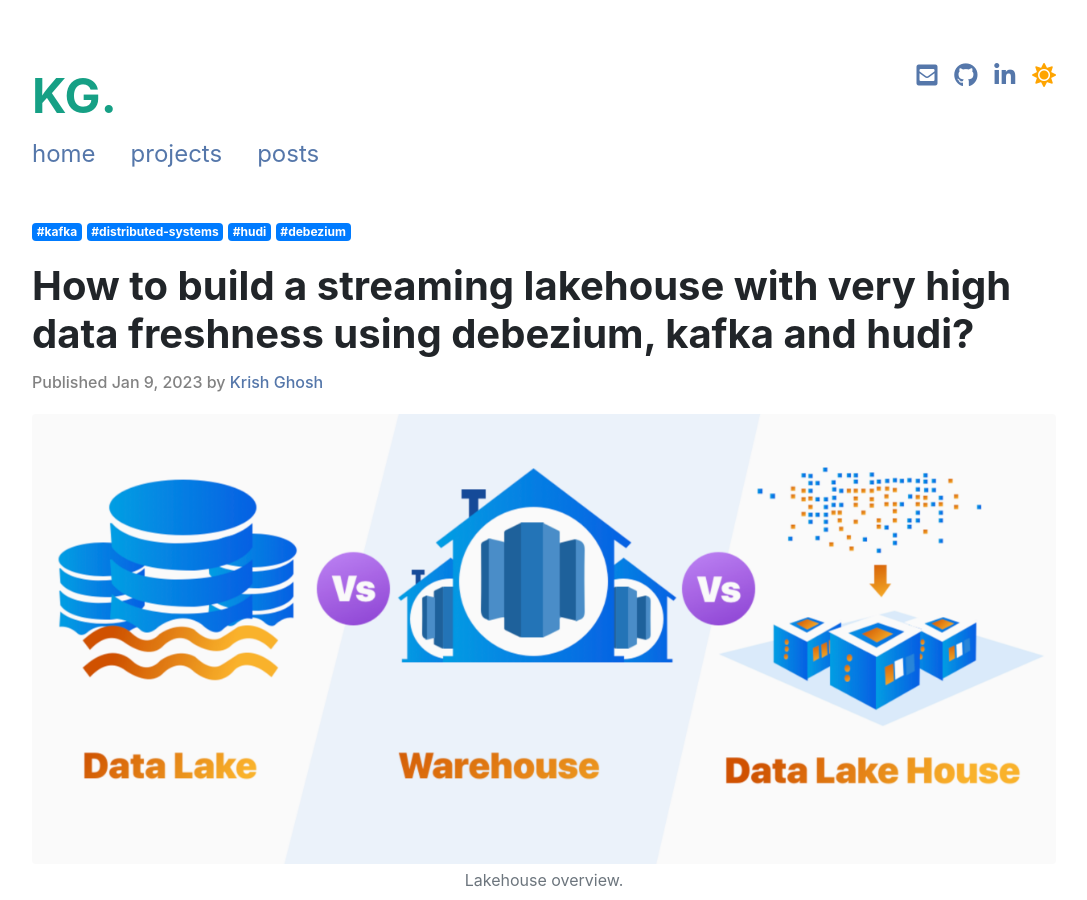
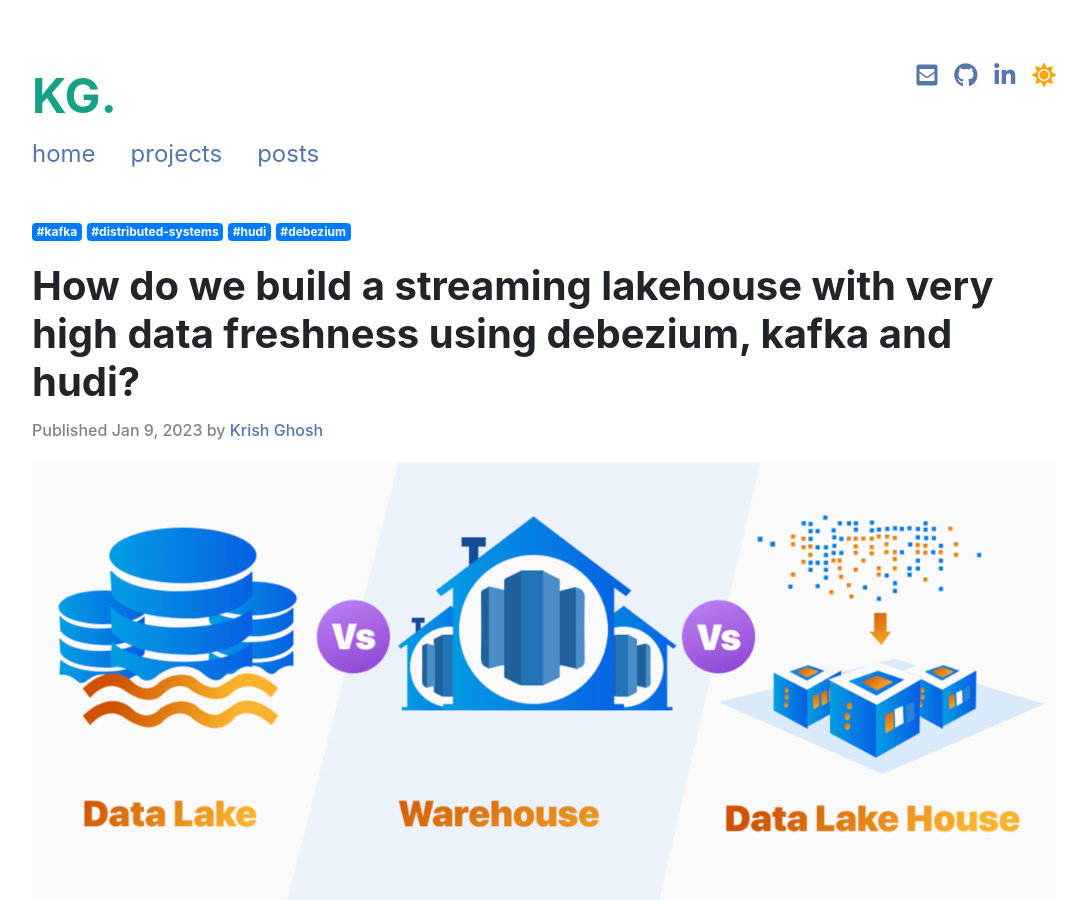
Before and after one commit to krishparadox/krishparadox.github.io, a Jekyll site: the page built from _posts/2023-01-09-lakehouse-streaming.md, in a window 1280 px wide and 900 px high. Shown: the whole window, without its empty margins (96-1183 px from the left). Built offline with Jekyll 4.4.1, drawn with Linux system fonts in a browser that asks for light colours; nearby versions of some CDN libraries; a style sheet for code colours, icons or effects is not loaded.

```diff
--- a/_posts/2023-01-09-lakehouse-streaming.md
+++ b/_posts/2023-01-09-lakehouse-streaming.md
@@ -1,6 +1,6 @@
 ---
 layout: post
-title:  How to build a streaming lakehouse with very high data freshness using debezium, kafka and hudi?
+title:  How do we build a streaming lakehouse with very high data freshness using debezium, kafka and hudi?
 date:   2023-01-09
 tags: [kafka, distributed-systems, hudi, debezium]
 splash_img_source: /assets/img/lakehouse_cover.png
```
